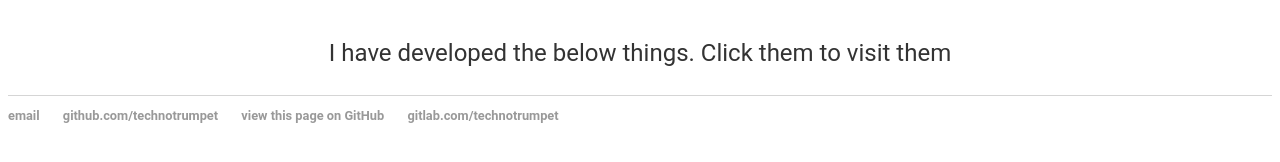
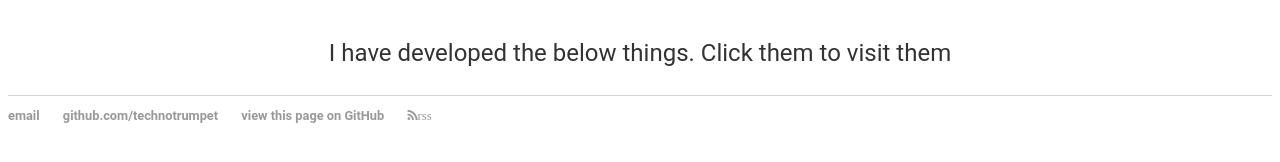
Before and after one commit to TechnoTrumpet/TechnoTrumpet.github.io, a Jekyll site: the page built from index.html, in a window 1280 px wide. Shown: the part 329-491 px from the top of the page. Built offline with Jekyll 4.4.1, drawn with Linux system fonts in a browser that asks for light colours.

Commit message:
added rss link & removed gitlab link

```diff
--- a/_layouts/default.html
+++ b/_layouts/default.html
@@ -1,5 +1,5 @@
 <!DOCTYPE html>
-<link href="https://fonts.googleapis.com/css?family=Pacifico" rel="stylesheet">
+<link href="https://fonts.googleapis.com/css?family=Pacifico" rel="stylesheet"><link href="https://maxcdn.bootstrapcdn.com/font-awesome/4.7.0/css/font-awesome.min.css" rel="stylesheet" integrity="sha384-wvfXpqpZZVQGK6TAh5PVlGOfQNHSoD2xbE+QkPxCAFlNEevoEH3Sl0sibVcOQVnN" crossorigin="anonymous">
 	<html>
 		<head>
 			<title>{{ page.title }}</title>
@@ -26,7 +26,8 @@
 	        		<li><a href="mailto:technotrumpet@outlook.com">email</a></li>
 	        		<li><a href="https://github.com/technotrumpet">github.com/technotrumpet</a></li>
 				<li><a href="https://github.com/technotrumpet/technotrumpet.github.io">view this page on GitHub</a></li>
-				<li><a href="https://gitlab.com/technotrumpet">gitlab.com/technotrumpet</a></li>
+				<!--<li><a href="https://gitlab.com/technotrumpet">gitlab.com/technotrumpet</a></li>-->
+				<li><a href="http://technotrumpet.github.io/blog/atom.xml/"><i class="fa fa-rss" aria-hidden="true">rss</i></a></li>
 				</ul>
 
 			</footer>
```
